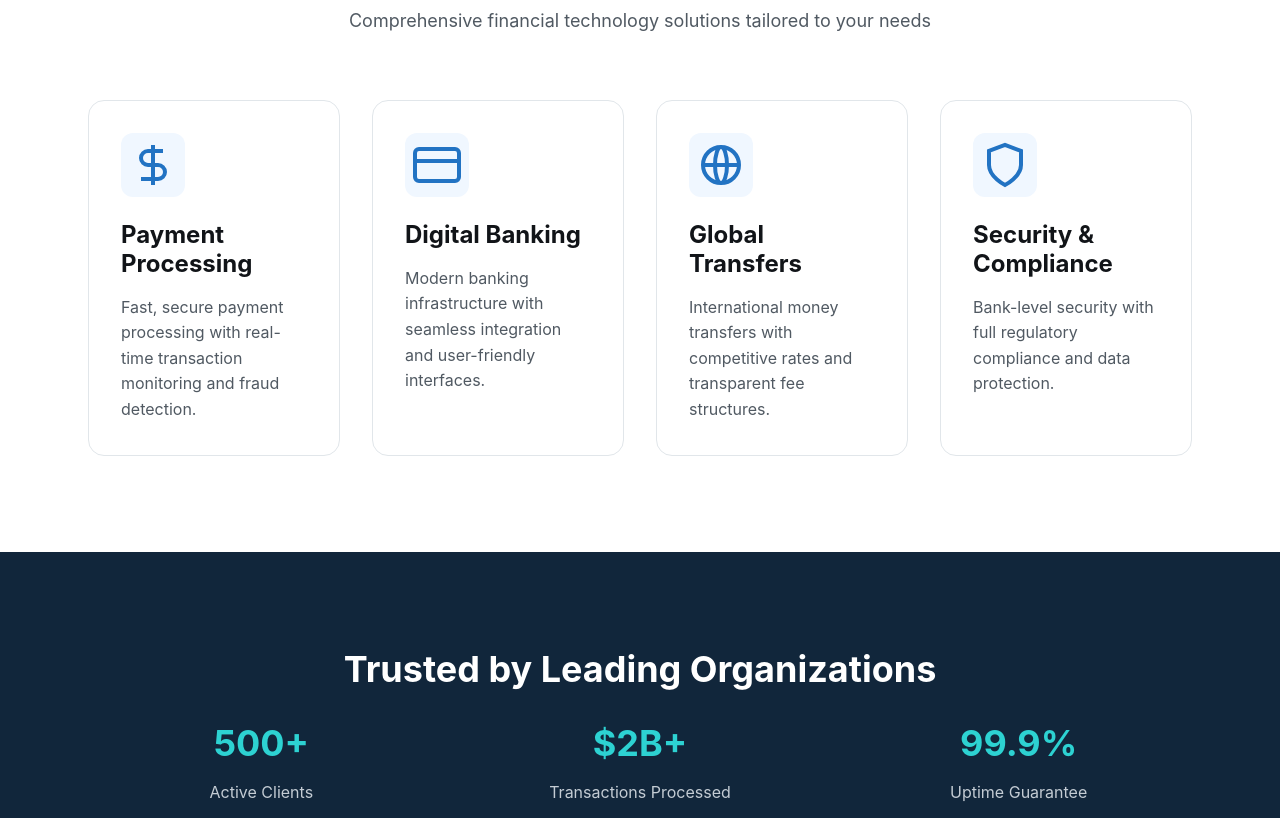
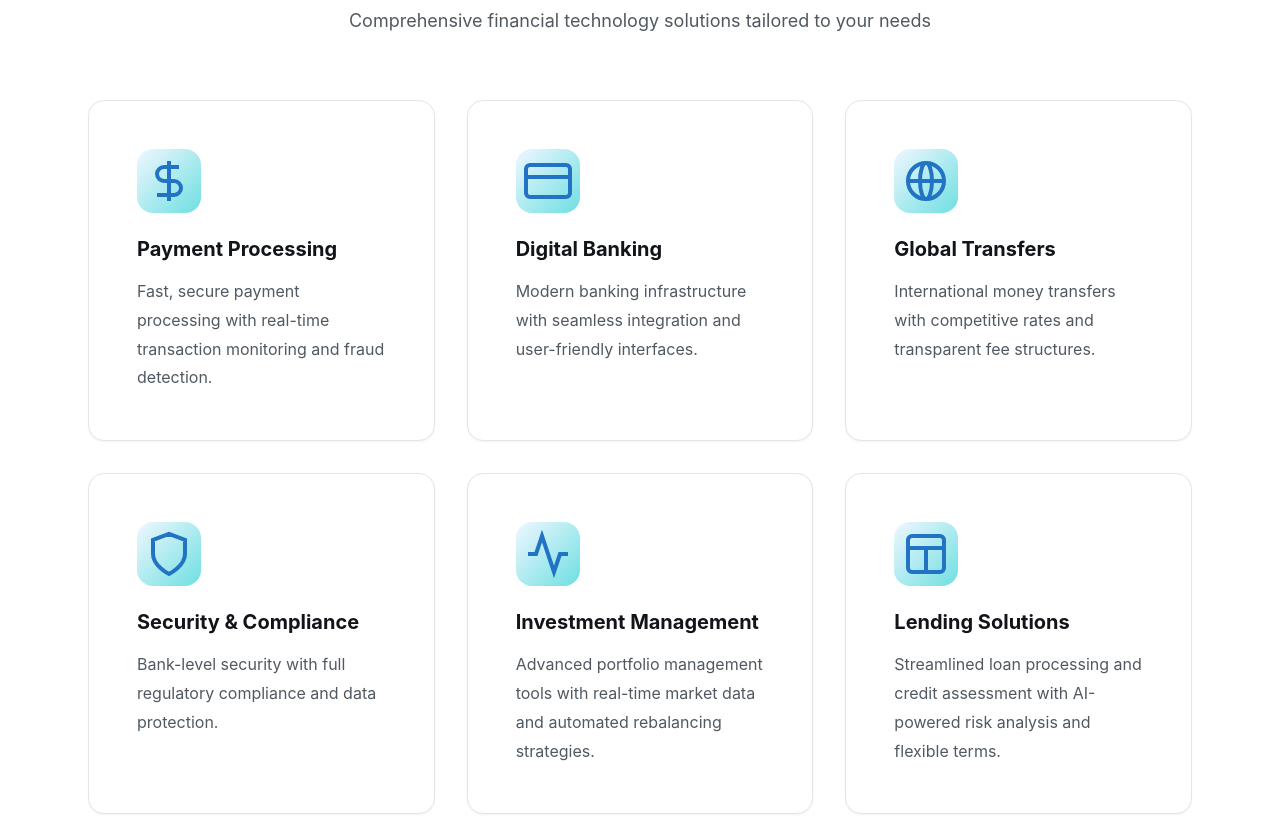
Before and after one commit to Sheyswaggz/proj_714-fintech-landing-page, a plain HTML site: page index.html in a window 1280 px wide. Shown: the part 980-1798 px from the top of the page. Drawn offline with Linux system fonts and the light colour scheme.

Commit message:
Auto-merge: Build Services Showcase Section with Icons and Descriptions
Automatically merged PR for task 536a46fe-2901-4472-b69d-4ac83b2deb73

```diff
--- a/index.html
+++ b/index.html
@@ -101,6 +101,28 @@
             </div>
             <h3>Security & Compliance</h3>
             <p>Bank-level security with full regulatory compliance and data protection.</p>
+          </article>
+
+          <article class="service-card">
+            <div class="service-icon" aria-hidden="true">
+              <svg width="48" height="48" viewBox="0 0 24 24" fill="none" stroke="currentColor" stroke-width="2">
+                <path d="M22 12h-4l-3 9L9 3l-3 9H2"></path>
+              </svg>
+            </div>
+            <h3>Investment Management</h3>
+            <p>Advanced portfolio management tools with real-time market data and automated rebalancing strategies.</p>
+          </article>
+
+          <article class="service-card">
+            <div class="service-icon" aria-hidden="true">
+              <svg width="48" height="48" viewBox="0 0 24 24" fill="none" stroke="currentColor" stroke-width="2">
+                <path d="M3 9h18v10a2 2 0 0 1-2 2H5a2 2 0 0 1-2-2V9Z"></path>
+                <path d="M3 9V5a2 2 0 0 1 2-2h14a2 2 0 0 1 2 2v4"></path>
+                <line x1="12" y1="9" x2="12" y2="21"></line>
+              </svg>
+            </div>
+            <h3>Lending Solutions</h3>
+            <p>Streamlined loan processing and credit assessment with AI-powered risk analysis and flexible terms.</p>
           </article>
         </div>
       </div>
--- a/styles.css
+++ b/styles.css
@@ -449,21 +449,42 @@ section h2 {
 
 .services-grid {
   display: grid;
+  grid-template-columns: 1fr;
   gap: var(--space-xl);
 }
 
 .service-card {
-  padding: var(--space-xl);
+  padding: var(--space-2xl);
   background: var(--color-surface);
   border: 1px solid var(--color-gray-200);
   border-radius: var(--radius-xl);
+  box-shadow: var(--shadow-sm);
   transition: all var(--transition-base);
+  position: relative;
+  overflow: hidden;
+}
+
+.service-card::before {
+  content: '';
+  position: absolute;
+  top: 0;
+  left: 0;
+  width: 100%;
+  height: 4px;
+  background: linear-gradient(90deg, var(--color-primary-500), var(--color-accent-400));
+  transform: scaleX(0);
+  transform-origin: left;
+  transition: transform var(--transition-base);
 }
 
 .service-card:hover {
-  transform: translateY(-4px);
-  box-shadow: var(--shadow-lg);
-  border-color: var(--color-primary-200);
+  transform: translateY(-8px);
+  box-shadow: var(--shadow-xl);
+  border-color: var(--color-primary-300);
+}
+
+.service-card:hover::before {
+  transform: scaleX(1);
 }
 
 .service-icon {
@@ -472,20 +493,29 @@ section h2 {
   display: flex;
   align-items: center;
   justify-content: center;
-  background: var(--color-primary-50);
-  border-radius: var(--radius-lg);
+  background: linear-gradient(135deg, var(--color-primary-50), var(--color-accent-400) 150%);
+  border-radius: var(--radius-xl);
   color: var(--color-primary-600);
   margin-bottom: var(--space-lg);
+  transition: all var(--transition-base);
+}
+
+.service-card:hover .service-icon {
+  transform: scale(1.1) rotate(5deg);
+  background: linear-gradient(135deg, var(--color-primary-100), var(--color-accent-500) 150%);
 }
 
 .service-card h3 {
   color: var(--color-text-primary);
   margin-bottom: var(--space-md);
+  font-size: var(--font-size-xl);
+  font-weight: var(--font-weight-bold);
 }
 
 .service-card p {
   color: var(--color-text-secondary);
   margin-bottom: 0;
+  line-height: var(--line-height-relaxed);
 }
 
 /* ============================================
@@ -813,7 +843,7 @@ footer {
 
   /* Services Grid */
   .services-grid {
-    grid-template-columns: repeat(4, 1fr);
+    grid-template-columns: repeat(3, 1fr);
   }
 
   /* Testimonials Grid */
```
